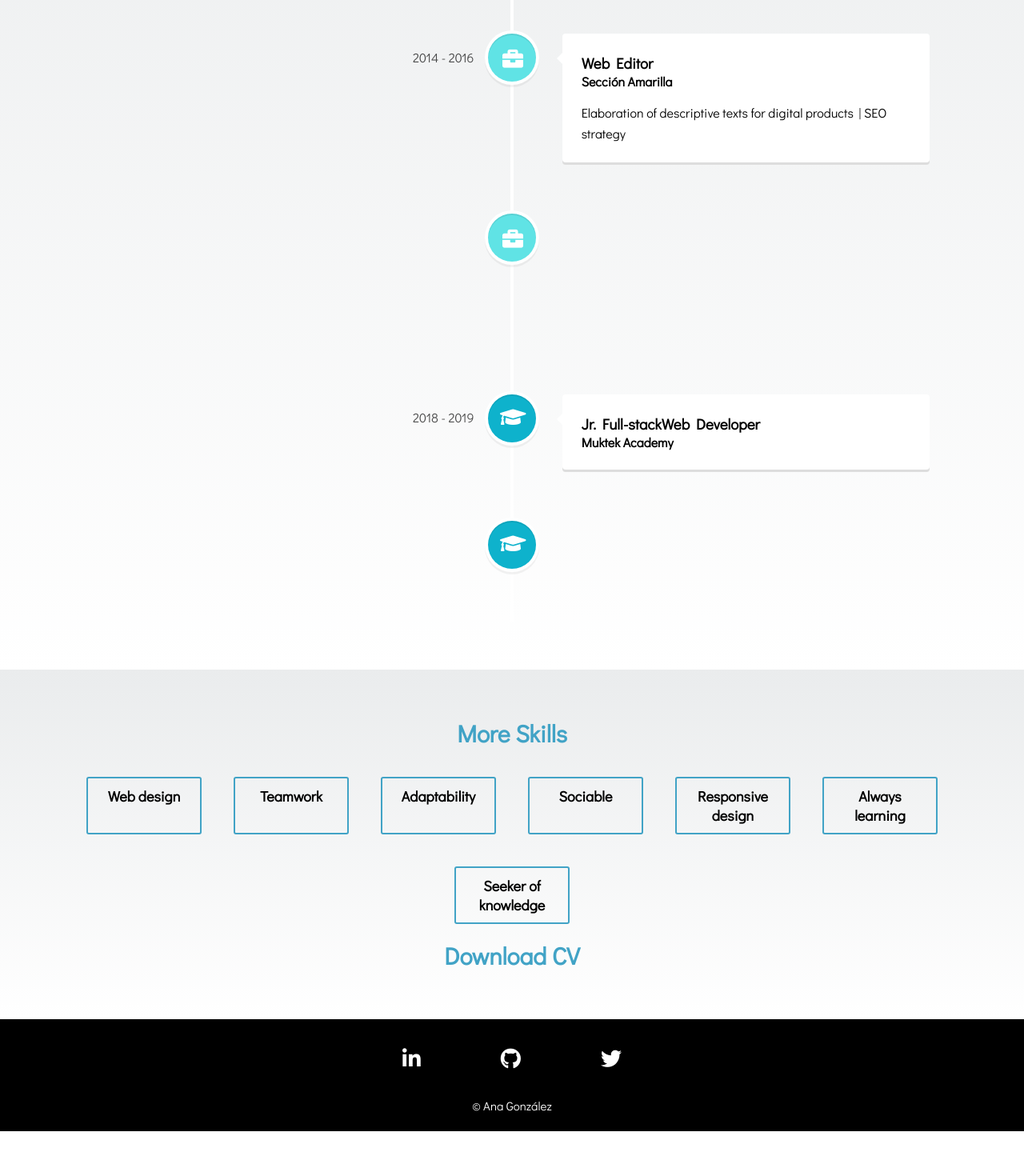
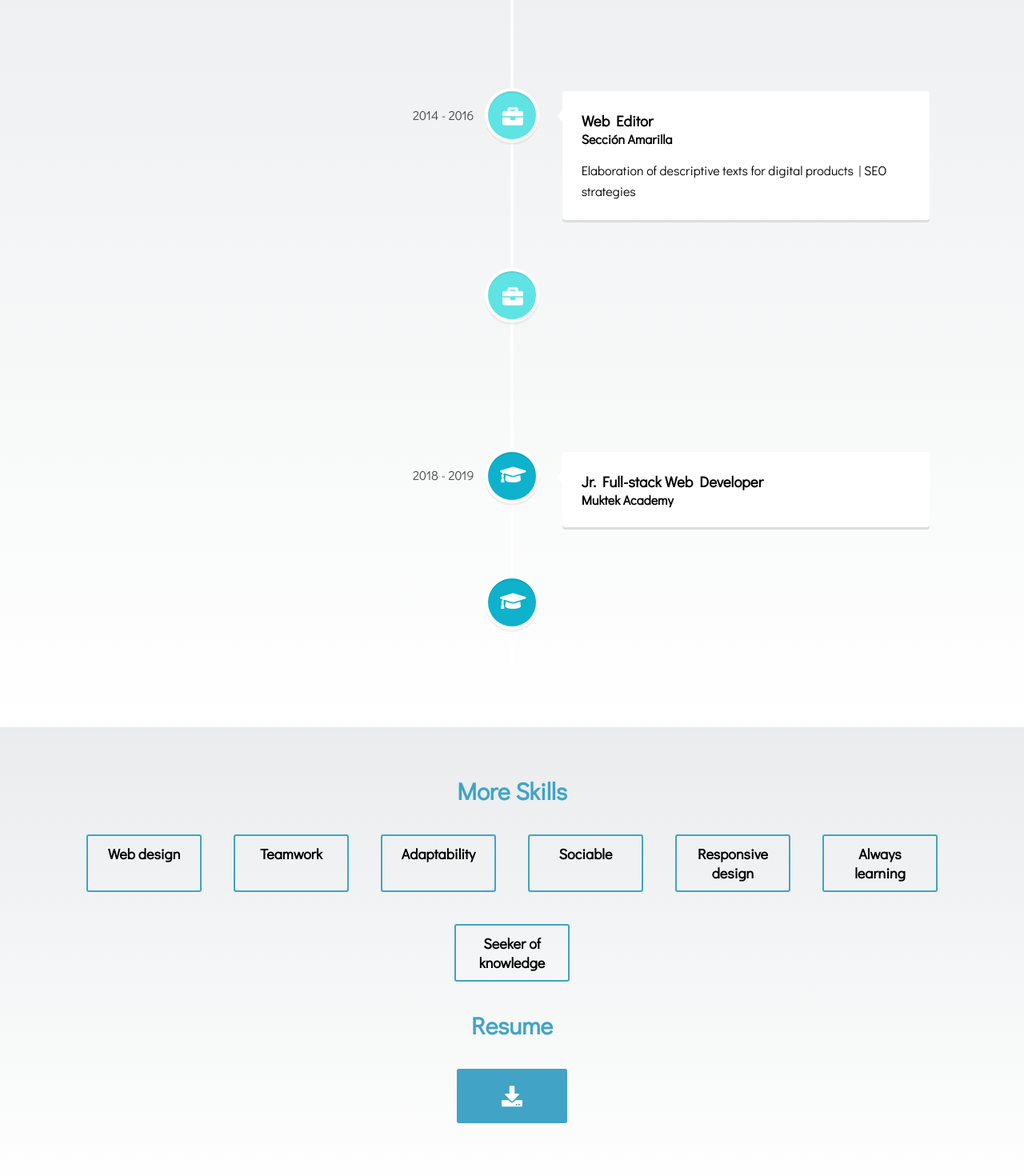
Before and after one commit to anilu556/portfolio-ana, a React (Create React App) app: page /#/about in a window 1280 px wide. Shown: the part 1060-2530 px from the top of the page at 80% size. Before the commit the page ends 2474 px from the top, so only its background shows below. Built offline with nearby package versions, Linux system fonts and the light colour scheme.

Commit message:
actualizing about

```diff
--- a/src/App.css
+++ b/src/App.css
@@ -133,8 +133,9 @@ margin: 15px;
   display: flex;
   flex-wrap: wrap;
   justify-content: center;
-  margin-top:15px;
+  margin:15px 0;
 }
+
 .skills_btn{
   border: 2px solid  #41A3C6;
   background: transparent;
@@ -145,6 +146,18 @@ margin: 15px;
   font-weight: 600;
   width: 120px;
   text-align: center;
+}
+
+.download{
+  display: flex;
+  justify-content: center;
+  margin: 15px;
+}
+.download_btn{
+  background: #41A3C6;
+  border: none;
+  border-radius: 3px;
+  margin: 20px;
 }
 
 .about_cont{
--- a/src/components/About.js
+++ b/src/components/About.js
@@ -19,6 +19,7 @@ class About extends Component {
             <h1 className="about_port">Sports, Travelling & Technology</h1>
             <p className="about_about"> I have a Bachelor's Degree in Communication and ever since I graduated, I have been immersed in the digital world.</p>
             <p className="about_about">I am a person who likes challenges, and being accepted to a bootcamp and changing my career was one of them.</p>
+            <p className="about_about">Lorem Ipsum is simply dummy text of the printing and typesetting industry. Lorem Ipsum has been the industry's standard dummy text ever since the 1500s, when an unknown printer took a galley of type and scrambled it to make a type specimen book. It has survived not only five centuries, but also the leap into electronic typesetting, remaining essentially unchanged.</p>
         </div>
         <div className="sabout_exp">
             <h1 className="about_port">Work Experience & Education</h1>
@@ -37,9 +38,12 @@ class About extends Component {
                         <div className="skills_btn">Always learning</div>
                         <div className="skills_btn">Seeker of knowledge</div>
                     </div>
-                    <div className="container_cv">
-                    <h1 className="about_cont">Download CV</h1>
+                <div className="container_cv">
+                    <h1 className="about_cont">Resume</h1>
+                    <div className="download">
+                        <button className="download_btn"> <i class="fas fa-download"></i> </button>
                     </div>
+                </div>
                 </div>
             </div>
         </div>
--- a/src/components/Education.js
+++ b/src/components/Education.js
@@ -24,7 +24,7 @@ class Prueba extends Component {
           >
             <h3 className="vertical-timeline-element-title">Web Editor</h3>
             <h4 className="vertical-timeline-element-subtitle">Sección Amarilla</h4>
-            <p>Elaboration of descriptive texts for digital products | SEO strategy </p>
+            <p>Elaboration of descriptive texts for digital products | SEO strategies </p>
           </VerticalTimelineElement>
           <VerticalTimelineElement
             className="vertical-timeline-element--work"
@@ -42,7 +42,7 @@ class Prueba extends Component {
             iconStyle={{ background: 'rgb(14, 178, 204)', color: '#fff'}}
             icon={<i className="fas fa-graduation-cap"></i>}
           >
-            <h3 className="vertical-timeline-element-title">Jr. Full-stackWeb Developer</h3>
+            <h3 className="vertical-timeline-element-title">Jr. Full-stack Web Developer</h3>
             <h4 className="vertical-timeline-element-subtitle">Muktek Academy</h4>
 
           </VerticalTimelineElement>
```
